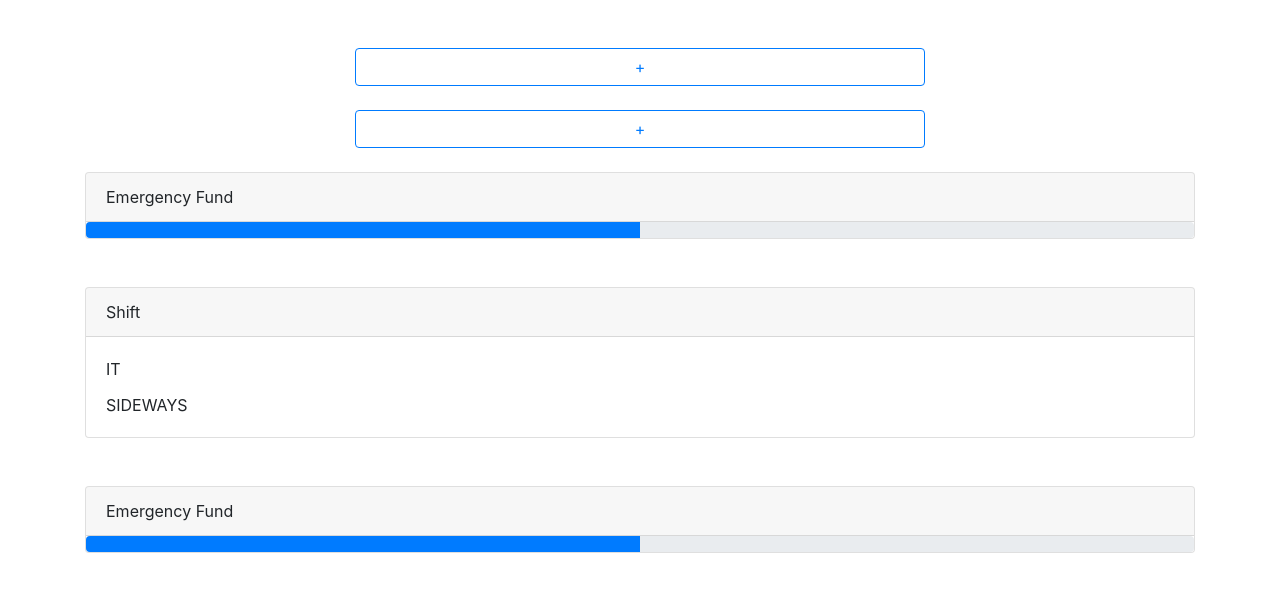
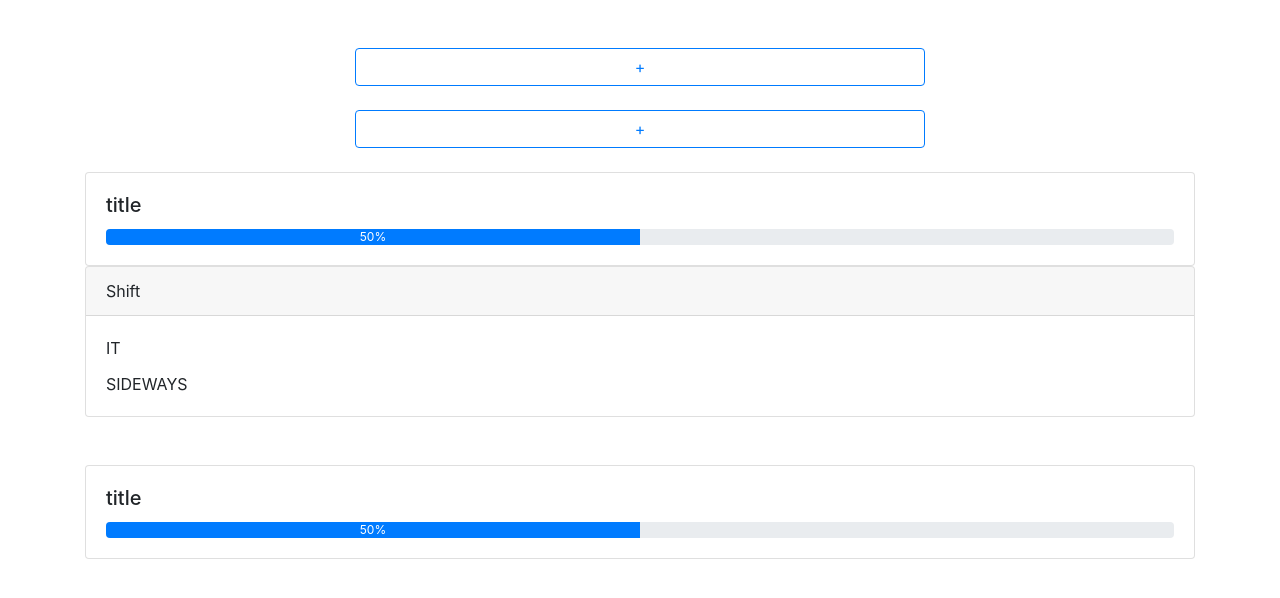
Before and after one commit to ronak0624/swurf-savings, a React (Create React App) app: page / in a window 1280 px wide. Shown: the top 598 px of the page. Built offline with nearby package versions, Linux system fonts and the light colour scheme.

Commit message:
progressbarcode

```diff
--- a/src/components/SavingsCard/index.js
+++ b/src/components/SavingsCard/index.js
@@ -1,14 +1,40 @@
 import React, { Component } from 'react'
+import Card from 'react-bootstrap/Card'
+import Button from 'react-bootstrap/Button'
+import ProgressBar from 'react-bootstrap/ProgressBar'
 
-export default class SavingsCard extends Component {
-    render() {
-        return (
-            <div className="card mb-5">
-                <div className="card-header">Emergency Fund</div>
-                <div className="progress">
-                    <div className="progress-bar w-50" role="progressbar" aria-valuenow="50" aria-valuemin="0" aria-valuemax="100"></div>
-                </div>
-            </div>
-        )
+// export default class SavingsCard extends Component {
+//     render() {
+//         return (
+//             <div className="card mb-5">
+//                 <div className="card-header">Emergency Fund</div>
+//                 <div className="progress">
+//                     <div className="progress-bar w-50" role="progressbar" aria-valuenow="50" aria-valuemin="0" aria-valuemax="100"></div>
+//                 </div>
+//             </div>
+//         )
+//     }
+// }
+
+function SavingsCard (props) {
+
+    const progressPercent = 50;
+  //   const progressPercent = props.calValue;
+    const progressInstance = <ProgressBar now={progressPercent} label={`${progressPercent}%`} />;
+
+      return (
+
+          <Card>
+          <Card.Body>
+            <Card.Title>{props.title}title</Card.Title>
+            <Card.Text>
+              <div >
+                  {progressInstance}
+              </div>
+            </Card.Text>
+          </Card.Body>
+        </Card>
+      );
     }
-}
+
+    export default SavingsCard;
```
